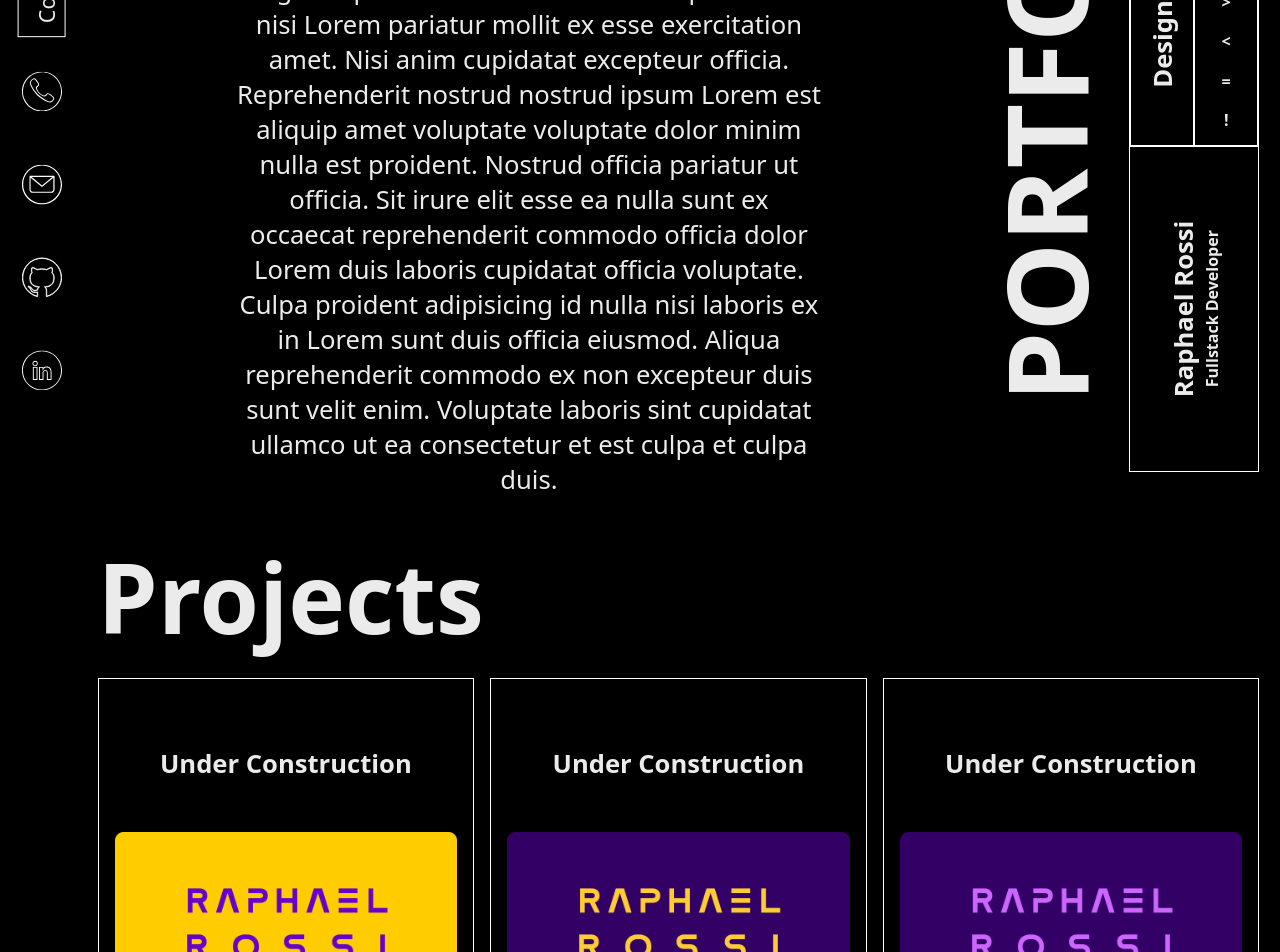
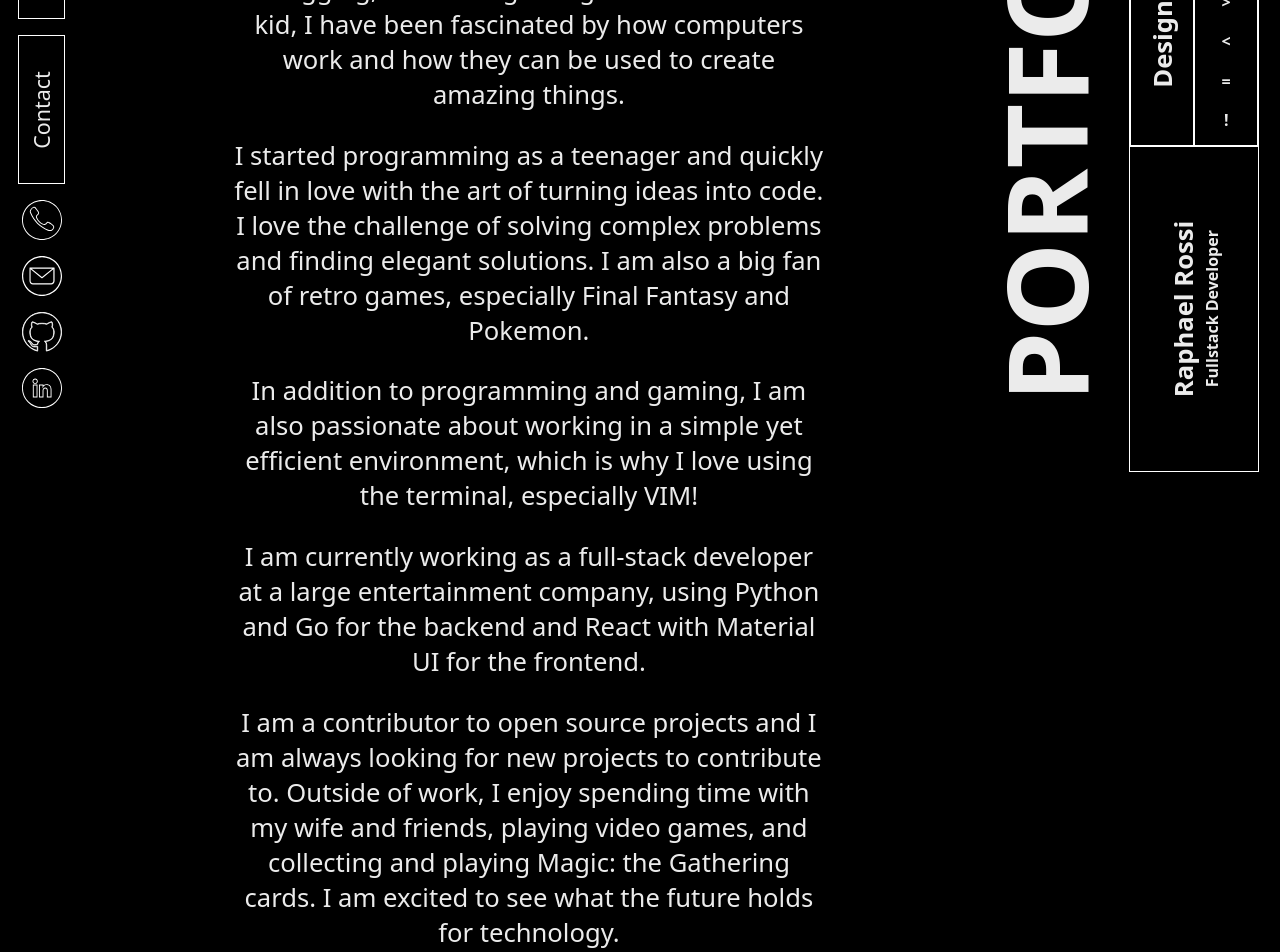
Before and after one commit to RaphaelVRossi/RaphaelVRossi, a React (Create React App) app in the folder portfolio/: page / in a window 1280 px wide. Shown: the part 320-1272 px from the top of the page. Built offline with nearby package versions, Linux system fonts and the light colour scheme.

Commit message:
fixed navigation css

```diff
--- a/portfolio/src/components/button/Button.scss
+++ b/portfolio/src/components/button/Button.scss
@@ -1,14 +1,12 @@
 .square-button {
   width: 2.5vmin;
+  padding: 1vmax;
   border: 0.1vmin solid white;
   height: 15vmax;
+  margin-top: 2vmin;
   display: flex;
-  padding: 1vmax;
+  align-content: space-around;
   justify-content: center;
-  writing-mode: vertical-rl;
-  transform: rotate(180deg);
-  font-size: 2.5ex;
-  margin-top: 2vmin;
 }
 
 a:link {
@@ -16,4 +14,9 @@ a:link {
 }
 
 .square-button p {
+  writing-mode: vertical-rl;
+  transform: rotate(180deg);
+  margin: 0;
+  padding: 0;
+  font-size: 2.5ex;
 }
--- a/portfolio/src/components/button/Button.tsx
+++ b/portfolio/src/components/button/Button.tsx
@@ -4,7 +4,7 @@ function Button(props: any) {
 
   return (
     <a className="square-button" href={props.href}>
-        {props.children}
+      <p> {props.children} </p>
     </a>
   )
 }
--- a/portfolio/src/components/home/Home.tsx
+++ b/portfolio/src/components/home/Home.tsx
@@ -7,13 +7,28 @@ function Home() {
       <section className="aboutme">
         <div />
         <h1 className="larger-font">Who Am I?</h1>
-        <p className="medium-font"> Lorem ipsum dolor sit amet, officia excepteur ex fugiat reprehenderit enim labore culpa sint ad nisi Lorem pariatur mollit ex esse exercitation amet. Nisi anim cupidatat excepteur officia. Reprehenderit nostrud nostrud ipsum Lorem est aliquip amet voluptate voluptate dolor minim nulla est proident. Nostrud officia pariatur ut officia. Sit irure elit esse ea nulla sunt ex occaecat reprehenderit commodo officia dolor Lorem duis laboris cupidatat officia voluptate. Culpa proident adipisicing id nulla nisi laboris ex in Lorem sunt duis officia eiusmod. Aliqua reprehenderit commodo ex non excepteur duis sunt velit enim. Voluptate laboris sint cupidatat ullamco ut ea consectetur et est culpa et culpa duis.</p>
+        <p className="medium-font">
+        I am a tech enthusiast with a passion for code, debugging, and retro gaming. Ever since I was a kid, I have been fascinated by how computers work and how they can be used to create amazing things.
+        </p>
+        <p className="medium-font">
+          I started programming as a teenager and quickly fell in love with the art of turning ideas into code. I love the challenge of solving complex problems and finding elegant solutions. I am also a big fan of retro games, especially Final Fantasy and Pokemon.
+        </p>
+        <p className="medium-font">
+          In addition to programming and gaming, I am also passionate about working in a simple yet efficient environment, which is why I love using the terminal, especially VIM!
+        </p>
+        <p className="medium-font">
+          I am currently working as a full-stack developer at a large entertainment company, using Python and Go for the backend and React with Material UI for the frontend.
+        </p>
+        <p className="medium-font">
+          I am a contributor to open source projects and I am always looking for new projects to contribute to.
+          Outside of work, I enjoy spending time with my wife and friends, playing video games, and collecting and playing Magic: the Gathering cards.
+          I am excited to see what the future holds for technology.</p>
       </section>
 
       <div className="home-content">
         <Portfolio />
       </div>
-    </section>
+    </section >
   )
 }
 
--- a/portfolio/src/components/icons/icons.scss
+++ b/portfolio/src/components/icons/icons.scss
@@ -1,6 +1,5 @@
 .icon {
   width: 5vmin;
-  height: 6vmax;
   margin-top: 2vmin;
   display: flex;
   align-content: space-around;
```
